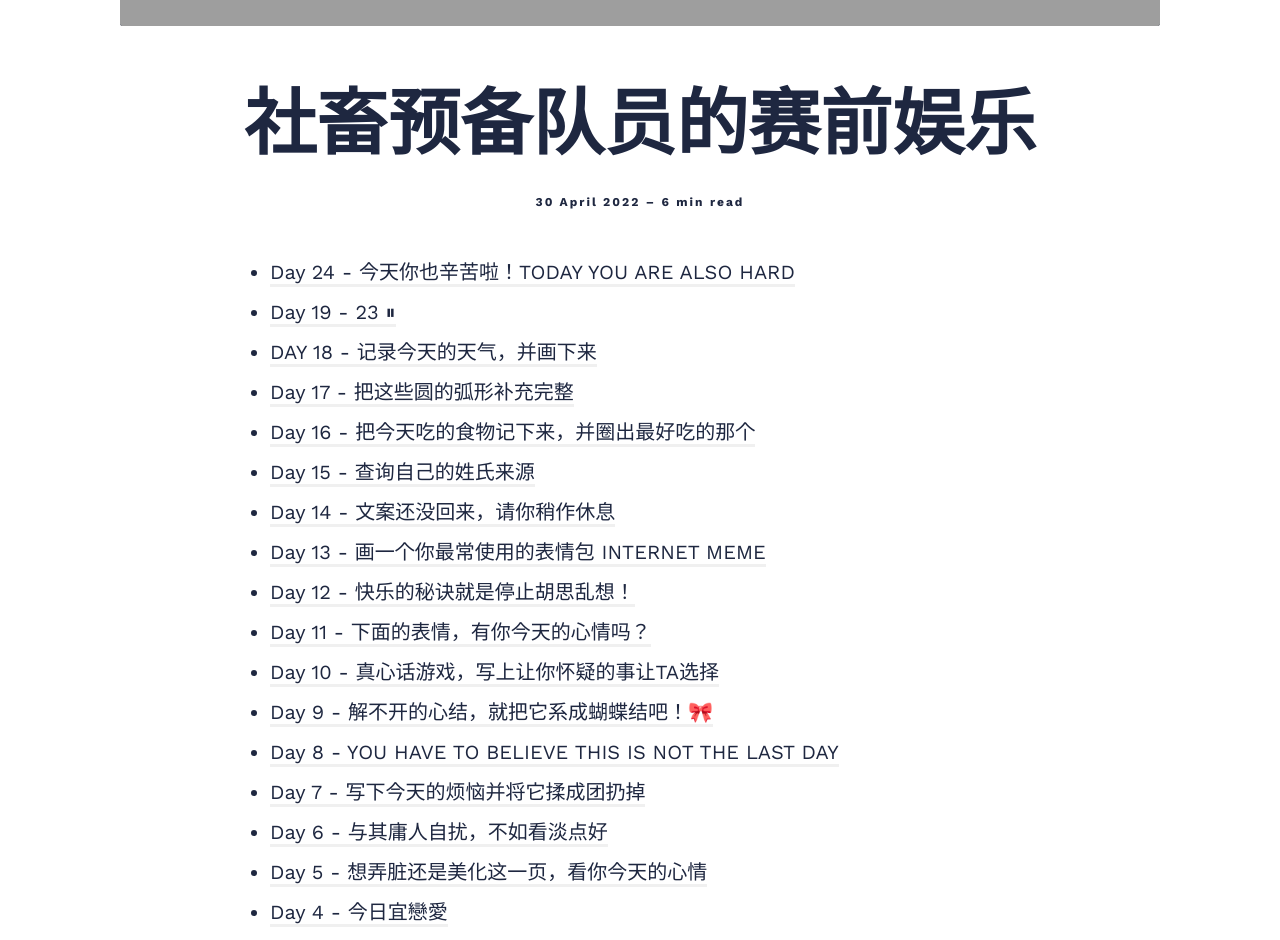
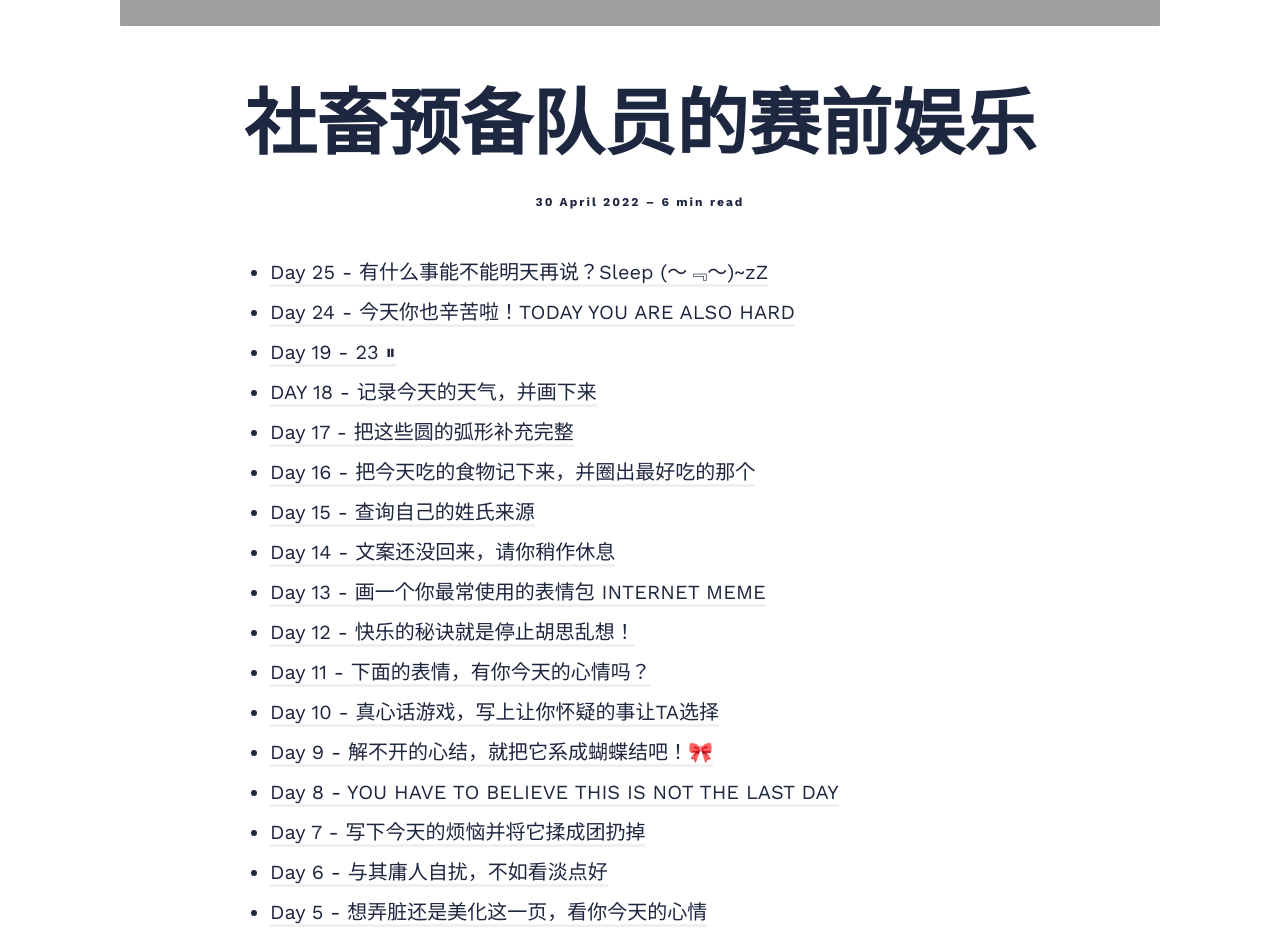
Before and after one commit to Ethel-yueying-sun/Ethel-yueying-sun.github.io, a Jekyll site: the page built from _posts/2022-04-25-Games.md, in a window 1280 px wide and 1400 px high, scrolled down 714 px. Shown: the top 940 px of the window. Built offline with Jekyll 4.4.1, drawn with Linux system fonts in a browser that asks for light colours; nearby versions of some CDN libraries; some of the changed text lies outside the part shown; grey boxes are pictures that could not be loaded.

Commit message:
Games day 25 commited

```diff
--- a/_posts/2022-04-25-Games.md
+++ b/_posts/2022-04-25-Games.md
@@ -7,6 +7,7 @@
 tags: [2022, pcy, life]
 ---
 
+- [Day 25 - 有什么事能不能明天再说？Sleep (～﹃～)~zZ](#day-25---有什么事能不能明天再说sleep-zz)
 - [Day 24 - 今天你也辛苦啦！TODAY YOU ARE ALSO HARD](#day-24---今天你也辛苦啦today-you-are-also-hard)
 - [Day 19 - 23 ⏸](#day-19---23-)
 - [DAY 18 - 记录今天的天气，并画下来](#day-18---记录今天的天气并画下来)
@@ -27,6 +28,16 @@
 - [Day 3 - 你剪切板第一句复制的话是什么！](#day-3---你剪切板第一句复制的话是什么)
 - [Day 2 - 与今天出门遇到的第一个人说声你好/Hello！](#day-2---与今天出门遇到的第一个人说声你好hello)
 - [Day 1️ - 试着用一条不间断的线画出一幅画](#day-1️---试着用一条不间断的线画出一幅画)
+
+---
+
+## Day 25 - 有什么事能不能明天再说？Sleep (～﹃～)~zZ
+
+5.24 Tuesday
+
+<img src="/images/2022/04/Games/25-both.jpg" style="border:solid 1px 000;margin:2px;" width="500"/>
+
+今日份摆烂发言哈哈哈
 
 ---
 
```
Also changed, not shown: 1 other file.
